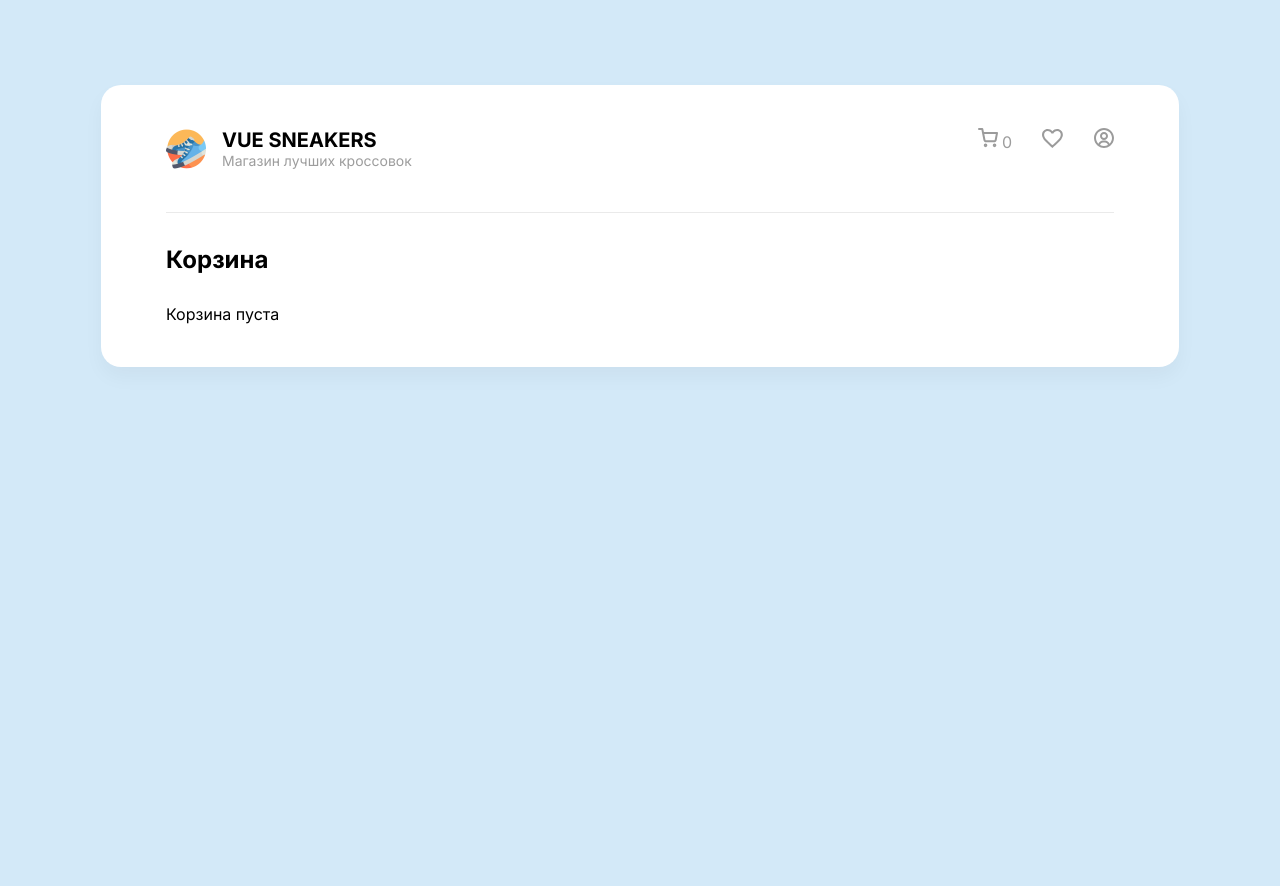
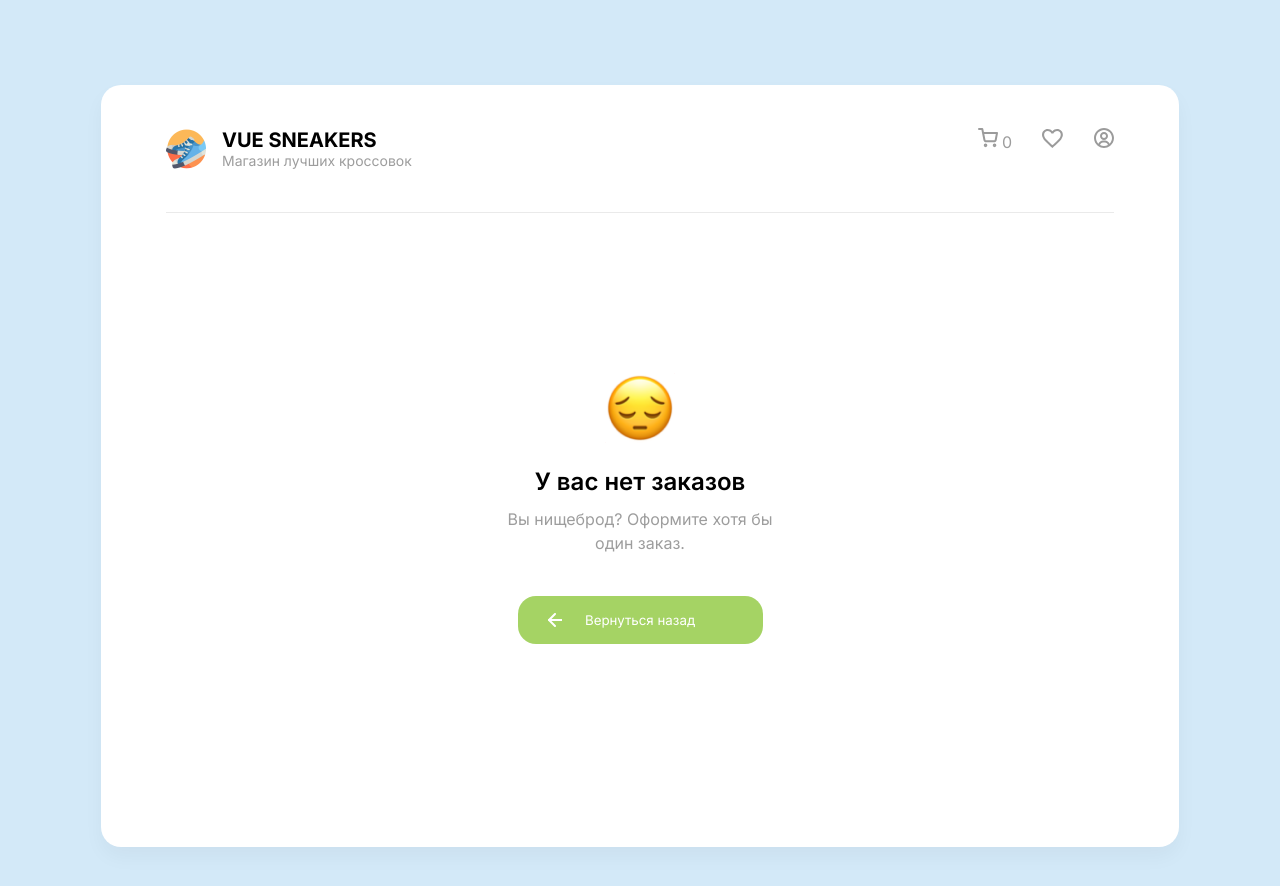
Before and after one commit to Scat55/vue_sneakers, a Vue app: page /cart in a window 1280 px wide. Shown: the top 886 px of the page. Before the commit the page ends 800 px from the top, so only its background shows below. Built offline with nearby package versions, Linux system fonts and the light colour scheme.

Commit message:
fix: fixed cart page

```diff
--- a/src/components/appCart.vue
+++ b/src/components/appCart.vue
@@ -1,7 +1,16 @@
 <template>
   <div class="cart">
-    <h3 class="cart__title">Корзина</h3>
-    <p v-if="!CART.length">Корзина пуста</p>
+    <h3 class="cart__title" v-if="CART.length">Мои покупки</h3>
+    <div class="cart__empty" v-if="!CART.length">
+      <div class="cart__empty-content">
+        <img class="cart__empty-img" src="../assets/images/smiteCrt.png" alt="Smile" />
+        <p class="cart__empty-title">У вас нет заказов</p>
+        <span class="cart__empty-text">Вы нищеброд? Оформите хотя бы один заказ.</span>
+        <router-link :to="{ name: 'catalog' }">
+          <button class="cart__empty-btn">Вернуться назад</button>
+        </router-link>
+      </div>
+    </div>
     <div class="cart__item">
       <appCartItem
         v-for="(item, idx) in CART"
@@ -59,5 +68,70 @@ export default {
     gap: 1rem;
     flex-wrap: wrap;
   }
+
+  &__empty {
+    display: flex;
+    justify-content: center;
+    align-items: center;
+    margin-top: 10rem;
+    margin-bottom: 10rem;
+
+    &-content {
+      display: flex;
+      flex-direction: column;
+      align-items: center;
+    }
+
+    &-img {
+      width: 4.375rem;
+      height: 4.375rem;
+    }
+
+    &-title {
+      margin-top: 1.5rem;
+      font-weight: 600;
+      font-size: 24px;
+      line-height: 29px;
+    }
+
+    &-text {
+      width: 18.125rem;
+      height: 3rem;
+      text-align: center;
+      margin-top: 0.688rem;
+      font-weight: 400;
+      font-size: 16px;
+      line-height: 24px;
+      color: var(--greyColor);
+    }
+
+    &-btn {
+      position: relative;
+      width: 15.313rem;
+      margin-top: 2.563rem;
+      padding: 1rem;
+      background-color: var(--greenColor);
+      color: #fff;
+      border: none;
+      border-radius: 1.125rem;
+      cursor: pointer;
+      transition: all 0.3s;
+
+      &::before {
+        position: absolute;
+        content: '';
+        display: block;
+        top: 1.063rem;
+        left: 1.875rem;
+        background: url('../assets/images/backArrow.svg');
+        width: 0.9rem;
+        height: 0.9rem;
+      }
+
+      &:hover {
+        transform: scale(1.1);
+      }
+    }
+  }
 }
 </style>
```
Also changed, not shown: src/assets/images/backArrow.svg (added), src/assets/images/smiteCrt.png (added).
